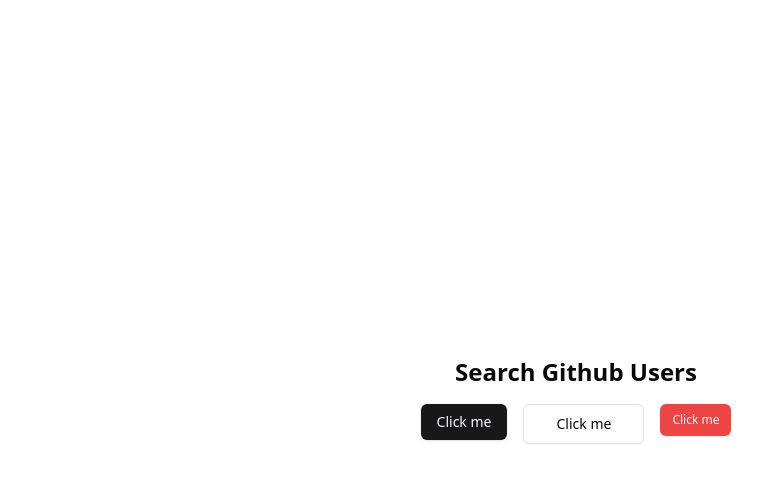
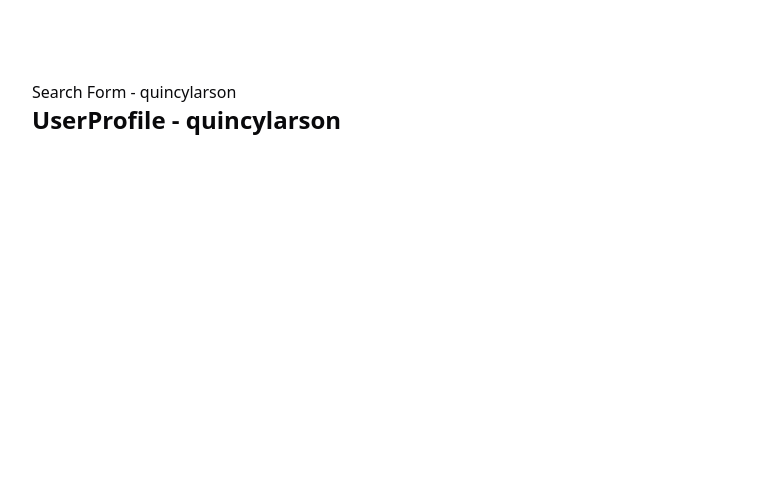
Before and after one commit to priyak1203/search-github-users-new, a React (Vite) app: page / in a window 1280 px wide. Shown: the top 482 px of the page, without its empty margins (64-826 px from the left). Built offline with nearby package versions, Linux system fonts and the light colour scheme.

Commit message:
components basic structure setup

```diff
--- a/src/App.tsx
+++ b/src/App.tsx
@@ -1,19 +1,15 @@
-import { Button } from './components/ui/button';
+import { useState } from 'react';
+import SearchForm from './components/form/SearchForm';
+import UserProfile from './components/user/UserProfile';
 
 function App() {
+  const [userName, setUserName] = useState('quincylarson');
+
   return (
-    <div className="h-screen flex justify-center items-center flex-col gap-4">
-      <h1 className="text-2xl font-bold">Search Github Users</h1>
-      <div className="flex gap-4">
-        <Button>Click me</Button>
-        <Button variant="outline" size="lg">
-          Click me
-        </Button>
-        <Button variant="destructive" size="sm">
-          Click me
-        </Button>
-      </div>
-    </div>
+    <main className="mx-auto max-w-6xl px-8 py-20">
+      <SearchForm userName={userName} setUserName={setUserName} />
+      <UserProfile userName={userName} />
+    </main>
   );
 }
 
--- /dev/null
+++ b/src/components/form/SearchForm.tsx
@@ -0,0 +1,10 @@
+type SearchFormProps = {
+  userName: string;
+  setUserName: React.Dispatch<React.SetStateAction<string>>;
+};
+
+function SearchForm({ userName, setUserName }: SearchFormProps) {
+  return <div>Search Form - {userName}</div>;
+}
+
+export default SearchForm;
--- /dev/null
+++ b/src/components/user/UserProfile.tsx
@@ -0,0 +1,9 @@
+type UserProfileProps = {
+  userName: string;
+};
+
+function UserProfile({ userName }: UserProfileProps) {
+  return <h1 className="text-2xl font-bold">UserProfile - {userName}</h1>;
+}
+
+export default UserProfile;
```
